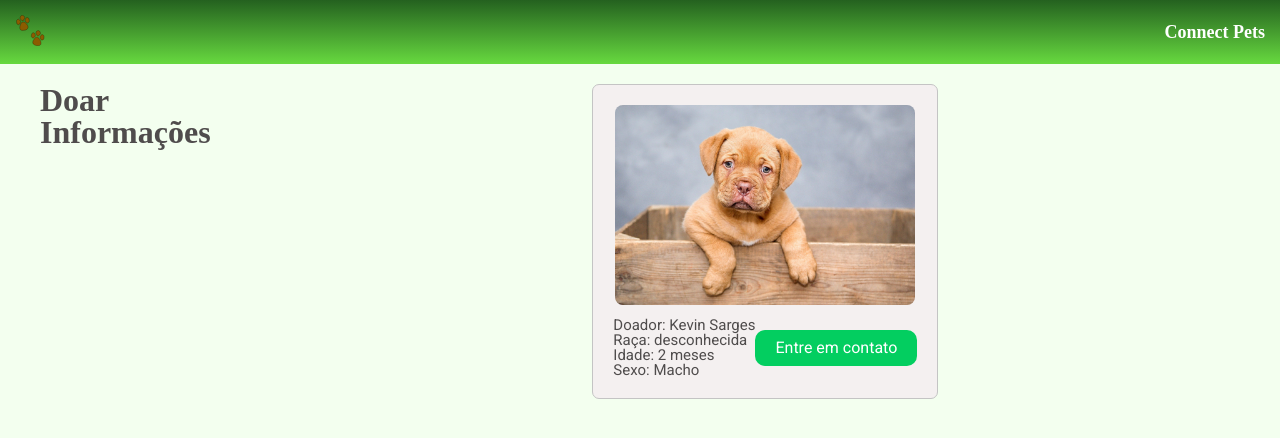
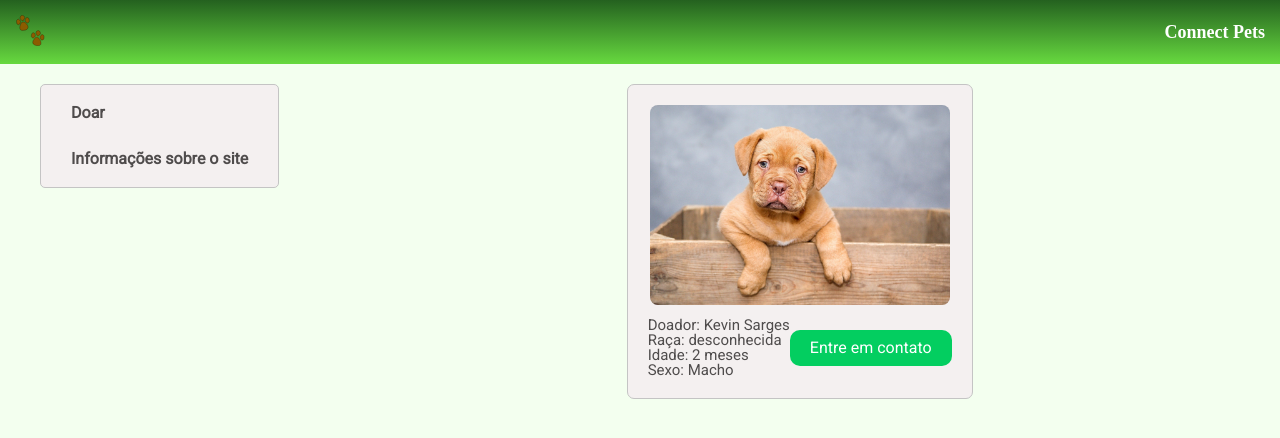
Before and after one commit to Kevin-Sarges/ConnectPets, a React (Create React App) app in the folder Front-End/: page / in a window 1280 px wide. Shown: the top 438 px of the page. Built offline with nearby package versions, Linux system fonts and the light colour scheme; the HTML template or start-up script is replaced by a standard one; a web font is replaced by a local one.

Commit message:
Connect Pets

```diff
--- a/Front-End/src/components/Pets/styles.js
+++ b/Front-End/src/components/Pets/styles.js
@@ -2,7 +2,7 @@ import styled from 'styled-components';
 
 export const Container = styled.div`
 	margin: 0 auto;
-  padding: 20px;
+  	padding: 20px;
 	border-radius: 7px;
 	border: 1px solid #c4c4c4;
 	background-color: #f4f0f0;
--- a/Front-End/src/components/Sidebar/index.js
+++ b/Front-End/src/components/Sidebar/index.js
@@ -1,12 +1,20 @@
 import React from 'react';
+import { Link } from 'react-router-dom';
 
-import { Container } from './styles';
+import { Container, SidebarMenu } from './styles';
 
 function Sidebar() {
   return (
     <Container>
-			<h1>Doar</h1>
-			<h1>Informações</h1>
+      <SidebarMenu>
+        <Link to="/donate">
+          Doar
+        </Link>
+
+        <Link to="#">
+          Informações sobre o site
+        </Link>
+      </SidebarMenu>
     </Container>
   );
 }
--- a/Front-End/src/components/Sidebar/styles.js
+++ b/Front-End/src/components/Sidebar/styles.js
@@ -4,3 +4,23 @@ export const Container = styled.div`
 	margin: 0 40px;
 	text-align: justify;
 `;
+
+export const SidebarMenu= styled.div`
+	padding: 5px 30px;
+	display: flex;
+	flex-direction: column;
+	border-radius: 5px;
+	background: #f4f0f0;
+	border: 1px solid #c4c4c4;
+
+	> a{
+		margin: 15px 0px;
+		text-decoration: none;
+		color: #4F4C4C;
+		font-weight: 600;
+		font-family: 'Roboto', sans-serif;
+		&:hover{
+			color: #67D93F;
+		}
+	}
+`;
```
Also changed, not shown: 1 other file (tests, documents, lock files or other folders).
